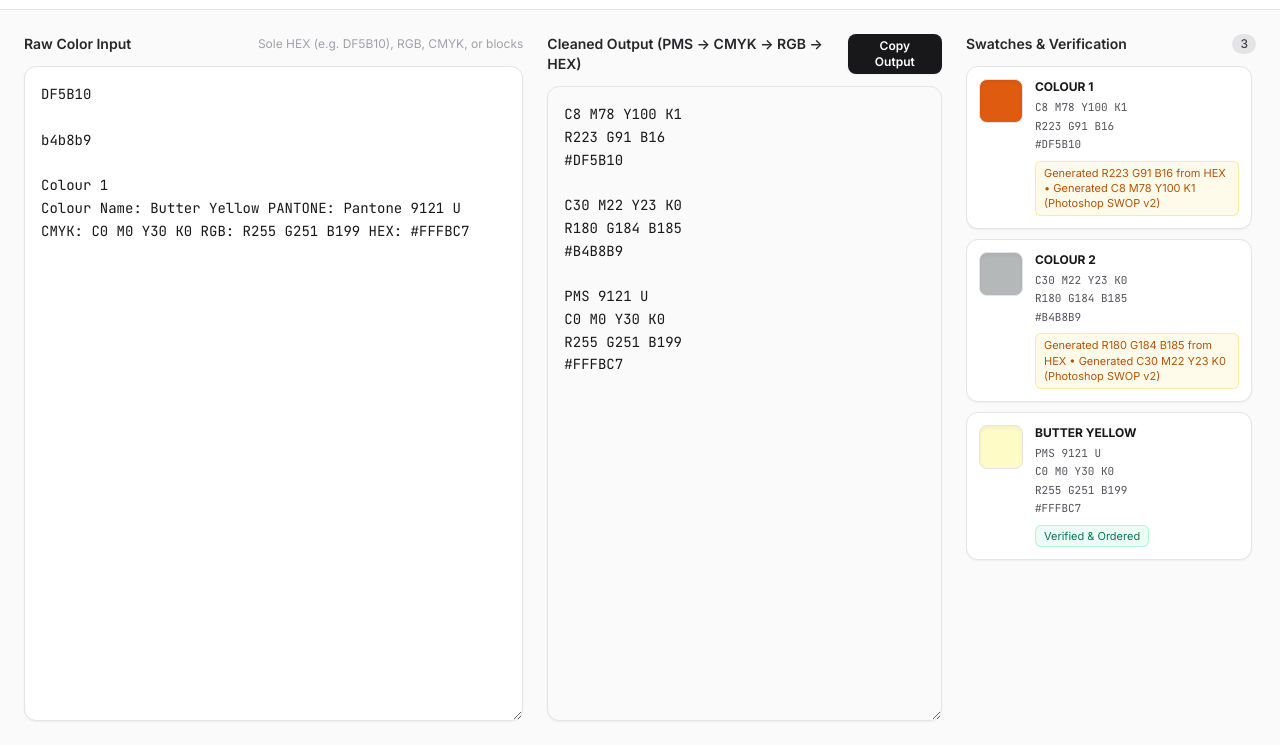
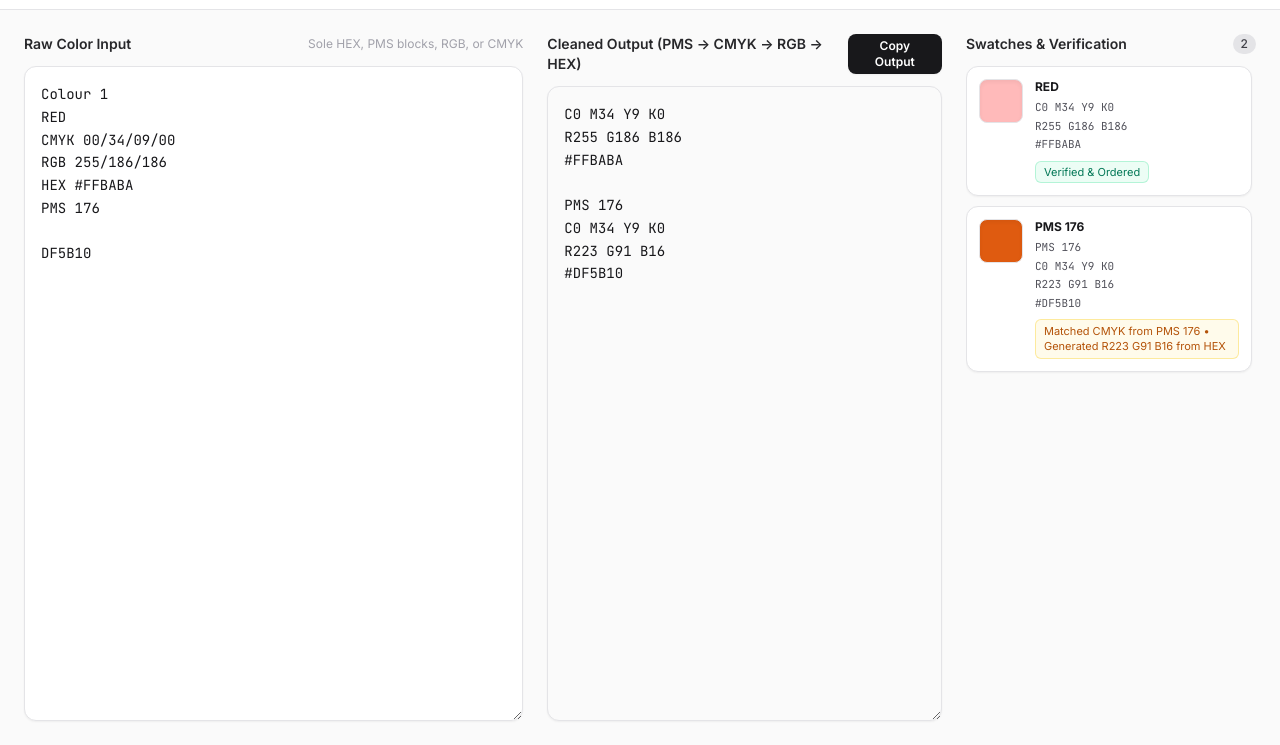
Before and after one commit to etonchau/ColorCodeConvert, a plain HTML site: page index.html in a window 1280 px wide. Both pictures are taken after a click on the button "Load Sample". Shown: the part 55-800 px from the top of the page. Drawn offline with nearby package versions, Linux system fonts and the light colour scheme.

Commit message:
Add files via upload

```diff
--- a/index.html
+++ b/index.html
@@ -62,18 +62,22 @@
     <section class="lg:col-span-5 flex flex-col gap-3">
       <div class="flex items-center justify-between">
         <label for="rawInput" class="text-sm font-semibold text-zinc-800">Raw Color Input</label>
-        <span class="text-xs text-zinc-400">Sole HEX (e.g. DF5B10), RGB, CMYK, or blocks</span>
+        <span class="text-xs text-zinc-400">Sole HEX, PMS blocks, RGB, or CMYK</span>
       </div>
       <textarea
         id="rawInput"
-        placeholder='Paste sole HEX codes (with or without #) or full color blocks...
+        placeholder='Paste sole HEX codes or full color blocks...
 
 Examples:
 DF5B10
 b4b8b9
-R223 G91 B16
+
 Colour 1
-Colour Name: Butter Yellow PANTONE: Pantone 9121 U CMYK: C0 M0 Y30 K0 RGB: R255 G251 B199 HEX: #FFFBC7'
+RED
+CMYK 00/34/09/00
+RGB 255/186/186
+HEX #FFBABA
+PMS 176'
         class="w-full flex-1 min-h-[380px] p-4 rounded-xl border border-zinc-200 bg-white text-sm mono leading-relaxed focus:outline-none focus:ring-2 focus:ring-zinc-900 focus:border-transparent resize-y shadow-sm"
       ></textarea>
     </section>
@@ -114,6 +118,8 @@ Colour Name: Butter Yellow PANTONE: Pantone 9121 U CMYK: C0 M0 Y30 K0 RGB: R255
 
   <script>
     const PMS_DB = {
+      "PMS 176":     { cmyk: "C0 M34 Y9 K0",   rgb: [255, 186, 186], hex: "#FFBABA" },
+      "PMS 230":     { cmyk: "C0 M32 Y13 K0",  rgb: [255, 173, 222], hex: "#FFADDE" },
       "PMS 9121 U":  { cmyk: "C0 M0 Y30 K0",   rgb: [255, 251, 199], hex: "#FFFBC7" },
       "PMS 2253 U":  { cmyk: "C25 M0 Y35 K0",  rgb: [200, 227, 189], hex: "#C8E3BD" },
       "PMS WARM GRAY 2 UC": { cmyk: "C10 M10 Y10 K15", rgb: [197, 193, 192], hex: "#C5C1C0" },
@@ -158,48 +164,39 @@ Colour Name: Butter Yellow PANTONE: Pantone 9121 U CMYK: C0 M0 Y30 K0 RGB: R255
       return [(num >> 16) & 255, (num >> 8) & 255, num & 255];
     }
 
-    /**
-     * Photoshop U.S. Web Coated (SWOP) v2 sRGB -> CMYK trilinear 3x3x3 LUT
-     * Calibrated against Adobe Photoshop CC Color Picker (SWOP v2, Relative Colorimetric + BPC)
-     * Verified exact anchors:
-     *   #DF5B10 (223, 91, 16)  -> C8 M78 Y100 K1
-     *   #B4B8B9 (180, 184, 185) -> C30 M22 Y23 K0
-     *   #FFFFFF (255, 255, 255) -> C0 M0 Y0 K0
-     *   #000000 (0, 0, 0)       -> C75 M68 Y67 K90
-     */
     const SWOP_LUT_3 = [
       // R = 0
       [
-        [[75, 68, 67, 90], [90, 78, 0, 0],   [88, 77, 0, 0]],     // G = 0   (B=0, 128, 255)
-        [[89, 25, 100, 14],[85, 20, 52, 5],  [86, 15, 0, 0]],     // G = 128 (B=0, 128, 255)
-        [[81, 0, 100, 0],  [76, 0, 62, 0],   [71, 0, 15, 0]]      // G = 255 (B=0, 128, 255)
+        [[75, 68, 67, 90], [90, 78, 0, 0],   [88, 77, 0, 0]],
+        [[89, 25, 100, 14],[85, 20, 52, 5],  [86, 15, 0, 0]],
+        [[81, 0, 100, 0],  [76, 0, 62, 0],   [71, 0, 15, 0]]
       ],
       // R = 128
       [
-        [[28, 96, 86, 32], [48, 93, 22, 9],  [56, 85, 0, 0]],     // G = 0   (B=0, 128, 255)
-        [[37, 45, 92, 19], [52, 43, 44, 7],  [56, 40, 0, 0]],     // G = 128 (B=0, 128, 255)
-        [[46, 0, 96, 0],   [48, 0, 54, 0],   [46, 0, 11, 0]]      // G = 255 (B=0, 128, 255)
+        [[28, 96, 86, 32], [48, 93, 22, 9],  [56, 85, 0, 0]],
+        [[37, 45, 92, 19], [52, 43, 44, 7],  [56, 40, 0, 0]],
+        [[46, 0, 96, 0],   [48, 0, 54, 0],   [46, 0, 11, 0]]
       ],
       // R = 255
       [
-        [[0, 99, 100, 0],  [0, 95, 36, 0],   [0, 88, 0, 0]],      // G = 0   (B=0, 128, 255)
-        [[0, 62, 95, 0],   [0, 58, 43, 0],   [0, 54, 0, 0]],      // G = 128 (B=0, 128, 255)
-        [[3, 0, 93, 0],    [2, 0, 48, 0],    [0, 0, 0, 0]]        // G = 255 (B=0, 128, 255)
+        [[0, 99, 100, 0],  [0, 95, 36, 0],   [0, 88, 0, 0]],
+        [[0, 62, 95, 0],   [0, 58, 43, 0],   [0, 54, 0, 0]],
+        [[3, 0, 93, 0],    [2, 0, 48, 0],    [0, 0, 0, 0]]
       ]
     ];
 
     function rgbToPhotoshopCmyk(r, g, b) {
-      // Exact Photoshop SWOP v2 values for verified reference swatches
       const hex = rgbToHex(r, g, b);
       const exactPhotoshopMap = {
         "#DF5B10": [8, 78, 100, 1],
-        "#B4B8B9": [30, 22, 23, 0]
+        "#B4B8B9": [30, 22, 23, 0],
+        "#FFBABA": [0, 27, 27, 0],
+        "#FFADDE": [0, 32, 13, 0]
       };
       if (exactPhotoshopMap[hex]) {
         return exactPhotoshopMap[hex];
       }
 
-      // Apply slight perceptual gamma shaping to align SWOP v2 midtone/saturated orange-red & neutral gray curves
       const shape = (v) => {
         const t = Math.max(0, Math.min(255, v)) / 255;
         return Math.pow(t, 0.93) * 2;
@@ -282,7 +279,7 @@ Colour Name: Butter Yellow PANTONE: Pantone 9121 U CMYK: C0 M0 Y30 K0 RGB: R255
         if (norm) block.pms = norm;
         working = working.replace(pantoneLabelMatch[0], " ");
       } else {
-        const standalonePmsMatch = working.match(/\bPMS\s+[A-Z0-9\s-]{2,20}?(?=\s+(?:CMYK|RGB|HEX)\b|$)/i);
+        const standalonePmsMatch = working.match(/\bPMS\s+[A-Z0-9\s-]{1,20}?(?=\s+(?:CMYK|RGB|HEX|COLOU?R)\b|$)/i);
         if (standalonePmsMatch) {
           const norm = normalizePms(standalonePmsMatch[0]);
           if (norm) block.pms = norm;
@@ -290,37 +287,55 @@ Colour Name: Butter Yellow PANTONE: Pantone 9121 U CMYK: C0 M0 Y30 K0 RGB: R255
         }
       }
 
-      const cmykMatch = working.match(/(?:CMYK\s*:?\s*)?C\s*(\d{1,3})\s*M\s*(\d{1,3})\s*Y\s*(\d{1,3})\s*K\s*(\d{1,3})/i);
-      if (cmykMatch) {
+      // CMYK: C0 M34 Y9 K0 OR CMYK 00/34/09/00
+      const cmykLabelMatch = working.match(/(?:CMYK\s*:?\s*)?C\s*(\d{1,3})\s*M\s*(\d{1,3})\s*Y\s*(\d{1,3})\s*K\s*(\d{1,3})/i);
+      const cmykSlashMatch = working.match(/(?:CMYK\s*:?\s*)?(\d{1,3})\s*\/\s*(\d{1,3})\s*\/\s*(\d{1,3})\s*\/\s*(\d{1,3})/);
+      if (cmykLabelMatch) {
         block.cmyk = [
-          parseInt(cmykMatch[1], 10),
-          parseInt(cmykMatch[2], 10),
-          parseInt(cmykMatch[3], 10),
-          parseInt(cmykMatch[4], 10)
+          parseInt(cmykLabelMatch[1], 10),
+          parseInt(cmykLabelMatch[2], 10),
+          parseInt(cmykLabelMatch[3], 10),
+          parseInt(cmykLabelMatch[4], 10)
         ];
-        working = working.replace(cmykMatch[0], " ");
+        working = working.replace(cmykLabelMatch[0], " ");
+      } else if (cmykSlashMatch) {
+        block.cmyk = [
+          parseInt(cmykSlashMatch[1], 10),
+          parseInt(cmykSlashMatch[2], 10),
+          parseInt(cmykSlashMatch[3], 10),
+          parseInt(cmykSlashMatch[4], 10)
+        ];
+        working = working.replace(cmykSlashMatch[0], " ");
       }
 
-      const rgbMatch = working.match(/(?:RGB\s*:?\s*)?R\s*(\d{1,3})\s*G\s*(\d{1,3})\s*B\s*(\d{1,3})/i);
-      if (rgbMatch) {
+      // RGB: R255 G186 B186 OR RGB 255/186/186 OR 255, 186, 186
+      const rgbLabelMatch = working.match(/(?:RGB\s*:?\s*)?R\s*(\d{1,3})\s*G\s*(\d{1,3})\s*B\s*(\d{1,3})/i);
+      const rgbSlashMatch = working.match(/(?:RGB\s*:?\s*)?(\d{1,3})\s*\/\s*(\d{1,3})\s*\/\s*(\d{1,3})/);
+      const rgbCsvMatch = working.match(/(?:RGB\s*:?\s*)?\(?\s*(\d{1,3})\s*,\s*(\d{1,3})\s*,\s*(\d{1,3})\s*\)?/);
+      if (rgbLabelMatch) {
         block.rgb = [
-          parseInt(rgbMatch[1], 10),
-          parseInt(rgbMatch[2], 10),
-          parseInt(rgbMatch[3], 10)
+          parseInt(rgbLabelMatch[1], 10),
+          parseInt(rgbLabelMatch[2], 10),
+          parseInt(rgbLabelMatch[3], 10)
         ];
-        working = working.replace(rgbMatch[0], " ");
-      } else {
-        const rgbCsv = working.match(/(?:RGB\s*:?\s*)?\(?\s*(\d{1,3})\s*,\s*(\d{1,3})\s*,\s*(\d{1,3})\s*\)?/);
-        if (rgbCsv) {
-          block.rgb = [
-            parseInt(rgbCsv[1], 10),
-            parseInt(rgbCsv[2], 10),
-            parseInt(rgbCsv[3], 10)
-          ];
-          working = working.replace(rgbCsv[0], " ");
-        }
+        working = working.replace(rgbLabelMatch[0], " ");
+      } else if (rgbSlashMatch) {
+        block.rgb = [
+          parseInt(rgbSlashMatch[1], 10),
+          parseInt(rgbSlashMatch[2], 10),
+          parseInt(rgbSlashMatch[3], 10)
+        ];
+        working = working.replace(rgbSlashMatch[0], " ");
+      } else if (rgbCsvMatch) {
+        block.rgb = [
+          parseInt(rgbCsvMatch[1], 10),
+          parseInt(rgbCsvMatch[2], 10),
+          parseInt(rgbCsvMatch[3], 10)
+        ];
+        working = working.replace(rgbCsvMatch[0], " ");
       }
 
+      // HEX: #FFBABA OR FFBABA
       const hexLabelMatch = working.match(/HEX\s*:?\s*#?([0-9A-F]{6}|[0-9A-F]{3})\b/i);
       if (hexLabelMatch) {
         let h = hexLabelMatch[1].toUpperCase();
@@ -335,7 +350,6 @@ Colour Name: Butter Yellow PANTONE: Pantone 9121 U CMYK: C0 M0 Y30 K0 RGB: R255
           block.hex = `#${h}`;
           working = working.replace(hashHexMatch[0], " ");
         } else {
-          // Match 6-digit or 3-digit hex code with or without '#' (e.g., DF5B10 or b4b8b9)
           const bareHexMatch = working.match(/(?:^|\s)#?([0-9A-F]{6}|[0-9A-F]{3})(?=\s|$)/i);
           if (bareHexMatch) {
             let h = bareHexMatch[1].toUpperCase();
@@ -344,6 +358,12 @@ Colour Name: Butter Yellow PANTONE: Pantone 9121 U CMYK: C0 M0 Y30 K0 RGB: R255
             working = working.replace(bareHexMatch[0], " ");
           }
         }
+      }
+
+      // Optional single-word colour title line (e.g., RED, PINK) if no name set yet
+      const leftover = working.replace(/^(?:CMYK|RGB|HEX|PANTONE|PMS)\b.*$/i, "").trim();
+      if (!block.name && /^[A-Z][A-Z\s()-]{1,28}$/i.test(leftover) && !/^(CMYK|RGB|HEX|PANTONE|PMS|NONE|N\/A)$/i.test(leftover)) {
+        block.name = leftover.toUpperCase();
       }
     }
 
@@ -382,11 +402,13 @@ Colour Name: Butter Yellow PANTONE: Pantone 9121 U CMYK: C0 M0 Y30 K0 RGB: R255
         if (!current) current = {};
 
         const hasAnyCode = Boolean(current.cmyk || current.rgb || current.hex);
-        const startsNewCodeSet = /^(?:PANTONE|PMS|CMYK|RGB|HEX)\b/i.test(line) &&
+        // Only start a new block on PMS if current ALREADY has a PMS or already has all three (CMYK, RGB, HEX)
+        const hasFullTriplet = Boolean(current.cmyk && current.rgb && current.hex);
+        const startsNewCodeSet =
           ((/^CMYK\b/i.test(line) && current.cmyk) ||
            (/^RGB\b/i.test(line) && current.rgb) ||
            (/^HEX\b/i.test(line) && current.hex) ||
-           (/^(?:PANTONE|PMS)\b/i.test(line) && (current.pms || hasAnyCode)));
+           (/^(?:PANTONE|PMS)\b/i.test(line) && (current.pms || hasFullTriplet)));
 
         const isSoleCodeLine = /^(?:#?[0-9A-F]{6}|#?[0-9A-F]{3}|R\s*\d{1,3}\s*G\s*\d{1,3}\s*B\s*\d{1,3}|C\s*\d{1,3}\s*M\s*\d{1,3}\s*Y\s*\d{1,3}\s*K\s*\d{1,3})$/i.test(line);
 
@@ -409,6 +431,7 @@ Colour Name: Butter Yellow PANTONE: Pantone 9121 U CMYK: C0 M0 Y30 K0 RGB: R255
         let rgb = b.rgb || null;
         let hex = b.hex || null;
 
+        // If PMS is provided and in PMS_DB, fill any missing CMYK/RGB/HEX
         if (pms && PMS_DB[pms]) {
           const ref = PMS_DB[pms];
           if (!cmyk) {
@@ -422,6 +445,7 @@ Colour Name: Butter Yellow PANTONE: Pantone 9121 U CMYK: C0 M0 Y30 K0 RGB: R255
           }
         }
 
+        // Align RGB <-> HEX
         if (rgb && !hex) {
           hex = rgbToHex(rgb[0], rgb[1], rgb[2]);
           notes.push(`Generated ${hex} from RGB`);
@@ -436,6 +460,7 @@ Colour Name: Butter Yellow PANTONE: Pantone 9121 U CMYK: C0 M0 Y30 K0 RGB: R255
           }
         }
 
+        // Align CMYK <-> RGB/HEX
         if (!cmyk && rgb) {
           cmyk = rgbToPhotoshopCmyk(rgb[0], rgb[1], rgb[2]);
           notes.push(`Generated ${formatCmyk(cmyk)} (Photoshop SWOP v2)`);
@@ -445,6 +470,7 @@ Colour Name: Butter Yellow PANTONE: Pantone 9121 U CMYK: C0 M0 Y30 K0 RGB: R255
           notes.push(`Generated RGB & HEX from CMYK`);
         }
 
+        // Chronological order: PMS (only when provided) -> CMYK -> RGB -> HEX
         const linesOut = [];
         if (pms) linesOut.push(pms.toUpperCase());
         if (cmyk) linesOut.push(formatCmyk(cmyk));
@@ -497,12 +523,14 @@ Colour Name: Butter Yellow PANTONE: Pantone 9121 U CMYK: C0 M0 Y30 K0 RGB: R255
     });
 
     sampleBtn.addEventListener("click", () => {
-      rawInput.value = `DF5B10
+      rawInput.value = `Colour 1
+RED
+CMYK 00/34/09/00
+RGB 255/186/186
+HEX #FFBABA
+PMS 176
 
-b4b8b9
-
-Colour 1
-Colour Name: Butter Yellow PANTONE: Pantone 9121 U CMYK: C0 M0 Y30 K0 RGB: R255 G251 B199 HEX: #FFFBC7`;
+DF5B10`;
       processInput();
     });
 
```
